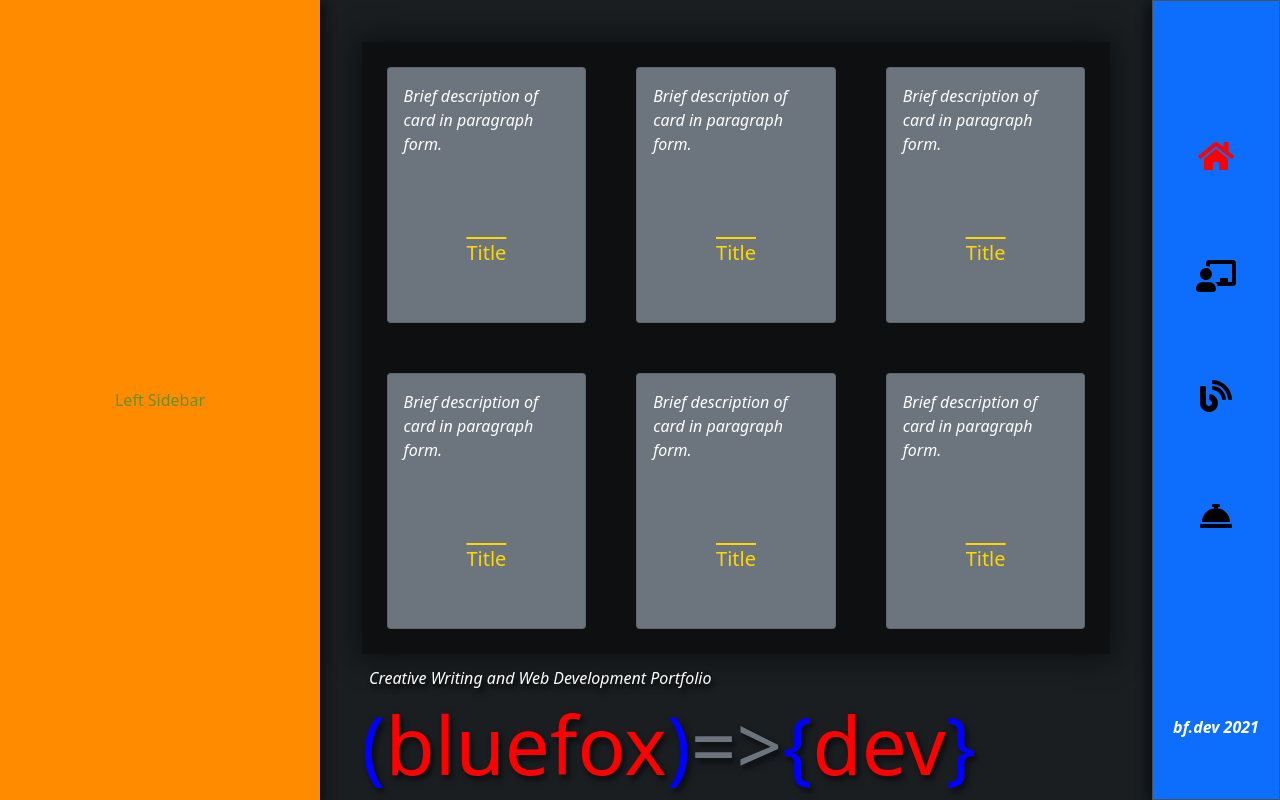
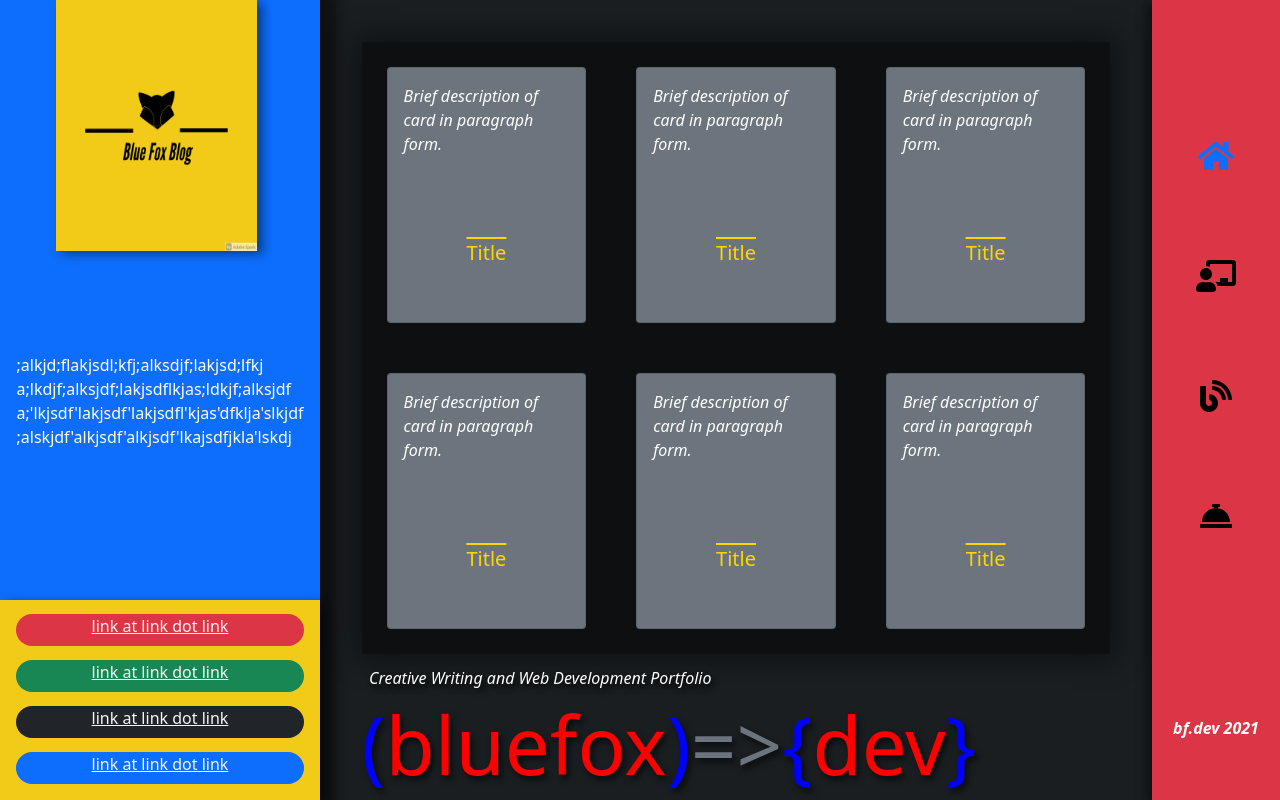
Before and after one commit to bluefoxbandido/bluefoxblog, a React app: page / in a window 1280 px wide. Built offline with nearby package versions, Linux system fonts and the light colour scheme.

Commit message:
working on left sidebar

```diff
--- a/src/components/sections/left_sidebar.js
+++ b/src/components/sections/left_sidebar.js
@@ -4,7 +4,23 @@ export default class LeftSidebar extends Component {
     render() {
         return (
             <div className="left-sidebar col-md-3">
-                Left Sidebar
+                <div className="logo">
+                   <img src="../../assets/Blue Fox Blog(1).png" width="80%"/>
+                </div>
+                <div className="coolLanguageArea">
+                    <p>
+                        ;alkjd;flakjsdl;kfj;alksdjf;lakjsd;lfkj
+                        a;lkdjf;alksjdf;lakjsdflkjas;ldkjf;alksjdf
+                        a;'lkjsdf'lakjsdf'lakjsdfl'kjas'dfklja'slkjdf
+                        ;alskjdf'alkjsdf'alkjsdf'lkajsdfjkla'lskdj
+                    </p>
+                </div>
+                <div className="contactLinks">
+                    <a href="#" className="bg-danger">link at link dot link</a>
+                    <a href="#" className="bg-success">link at link dot link</a>
+                    <a href="#" className="bg-dark">link at link dot link</a>
+                    <a href="#" className="bg-primary">link at link dot link</a>
+                </div>
             </div>
         )
     }
--- a/src/components/sections/middlebar.js
+++ b/src/components/sections/middlebar.js
@@ -34,7 +34,7 @@ export default class Middlebar extends Component {
                             <Home />
                         </Route>
                     </Switch>
-                    <nav class="navbar right-sidebar bg-primary">
+                    <nav class="navbar right-sidebar bg-danger">
                         <ul>
                             <li>
                                 <NavLink exact to="/" activeClassName="active">
@@ -57,7 +57,7 @@ export default class Middlebar extends Component {
                                 </NavLink>
                             </li>
                         </ul>
-                        <span>{`bf.dev 2021`}</span>
+                        <span className="copyright">{`bf.dev 2021`}</span>
                     </nav>
                 </Router>
             </div>
--- a/src/styles/_layout.scss
+++ b/src/styles/_layout.scss
@@ -1,6 +1,6 @@
 .app-wrapper {
   padding: 0;
-  height: 100%;
+  height: 110vh;
 
   @media (min-width: 768px) {
     height: 100vh;
@@ -14,16 +14,75 @@
 
     .left-sidebar {
       display: none;
-      justify-content: center;
+      flex-direction: column;
+      justify-content: space-between;
       align-items: center;
-      background-color: darkorange;
+      background-color: $primary;
       box-shadow: 6px 3px 10px 0px rgba(0, 0, 0, 0.46);
-      color: olivedrab;
-      -webkit-box-shadow: 6px 3px 10px 0px rgba(0, 0, 0, 0.46);
-      -moz-box-shadow: 6px 3px 10px 0px rgba(0, 0, 0, 0.46);
+      color: white;
+      -webkit-box-shadow: 6px 3px 10px 10px rgba(0, 0, 0, 0.46);
+      -moz-box-shadow: 6px 3px 10px 10px rgba(0, 0, 0, 0.46);
 
       @media (min-width: 768px) {
         display: flex;
+      }
+
+
+      .logo {
+        display: flex;
+        padding-right: 2%;
+        justify-content: center;
+        justify-self: flex-start;
+
+        img {
+          -webkit-box-shadow: 6px 3px 10px 0px rgba(0, 0, 0, 0.46);
+          -moz-box-shadow: 6px 3px 10px 0px rgba(0, 0, 0, 0.46);
+        }
+
+      }
+
+      .coolLanguageArea{
+        display: flex;
+        margin-top: 10%;
+        padding-left: 10%;
+        padding-right: 10%;
+        align-content: center;
+        justify-content: center;
+
+        p {
+          display: flex;
+          justify-content: center;
+          align-content: center;
+        }
+
+      }
+
+      .contactLinks {
+        display: flex;
+        flex-direction: column;
+        height: 25%;
+        justify-content: space-between;
+        justify-self: baseline;
+        background-color: rgba(242,203,25,255);
+        color: black;
+        margin-top: 20%;
+        padding-left: 5%;
+        padding-right: 5%;
+        padding-bottom: 5%;
+        width: 100%;
+        -webkit-box-shadow: 6px 3px 10px 0px rgba(0, 0, 0, 0.46);
+        -moz-box-shadow: 6px 3px 10px 0px rgba(0, 0, 0, 0.46);
+
+
+        a {
+          display: flex;
+          color: whitesmoke;
+          width: 100%;
+          height: 80%;
+          margin-top: 5%;
+          border-radius: 1rem;
+          justify-content: center;
+        }
       }
     }
 
@@ -59,6 +118,10 @@
           color: white;
           font-style: italic;
           font-weight: bolder;
+          display: none;
+          @media(min-width: 928px){
+          display: flex;
+          }
         }
         ul {
           display: flex;
@@ -75,7 +138,7 @@
             text-decoration: none;
 
             .active {
-              color: red;
+              color: $primary;
 
               :hover {
                 color: black;
```
Also changed, not shown: src/assets/Blue Fox Blog(1).png (added), src/assets/Blue Fox Blog.png (added).
